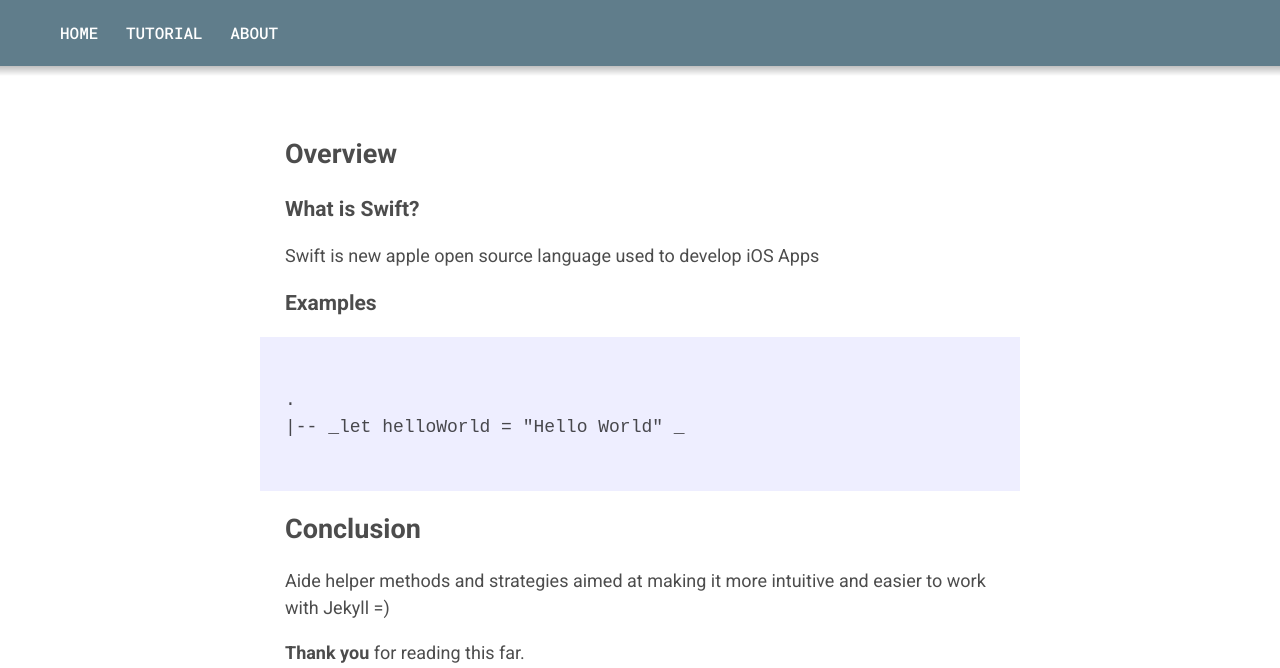
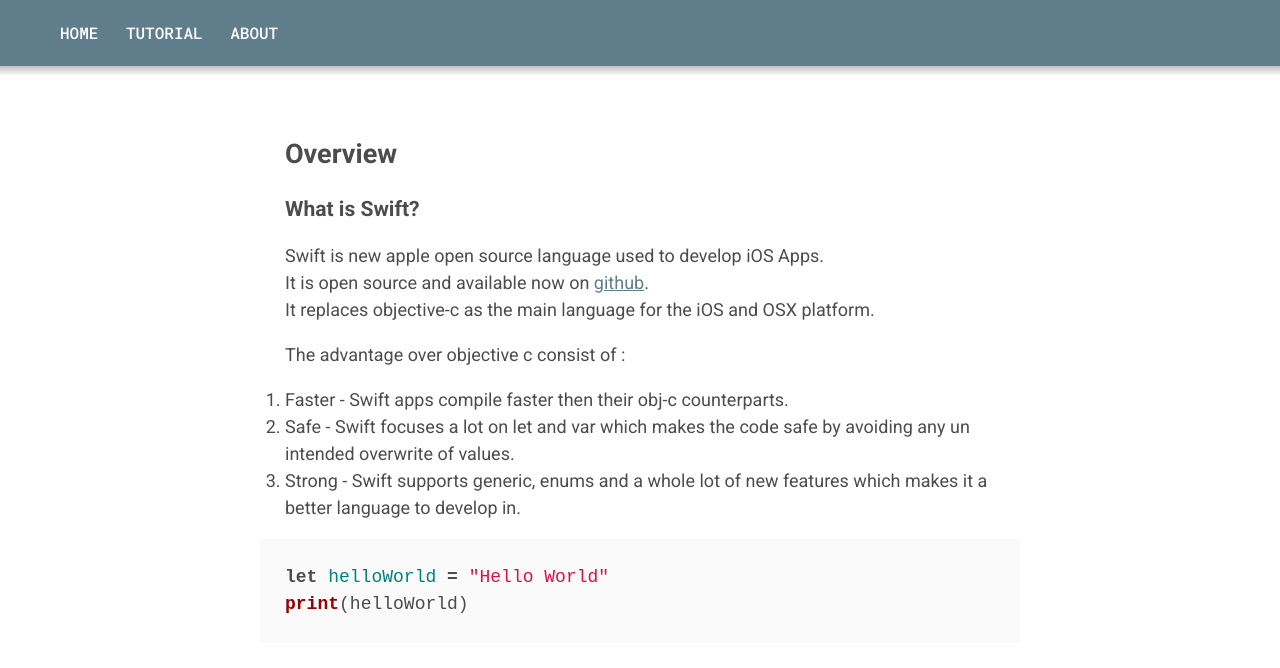
Before and after one commit to Shubhank101/iOSAndroidChaosOverFlow, a Jekyll site: the page built from _posts/2016-05-12-hello-swift.md, in a window 1280 px wide and 1400 px high, scrolled down 247 px. Shown: the top 668 px of the window. Built offline with Jekyll 4.4.1, drawn with Linux system fonts in a browser that asks for light colours; some of the changed text lies outside the part shown.

Commit message:
Updating Swift tutorial

```diff
--- a/_posts/2016-05-12-hello-swift.md
+++ b/_posts/2016-05-12-hello-swift.md
@@ -10,14 +10,42 @@
 
 ### What is Swift?
 
-Swift is new apple open source language used to develop iOS Apps
-### Examples
+Swift is new apple open source language used to develop iOS Apps.
+It is open source and available now on [github](https://github.com/apple/swift).
+It replaces objective-c as the main language for the iOS and OSX platform.
+
+The advantage over objective c consist of :
+
+ 1. Faster - Swift apps compile faster then their obj-c counterparts.
+ 2. Safe   - Swift focuses a lot on let and var which makes the code safe by avoiding any un intended overwrite of values.
+ 3. Strong - Swift supports generic, enums and a whole lot of new features which makes it a better language to develop in.
+
+
+{% highlight swift %}
+let helloWorld = "Hello World"
+print(helloWorld)
+{% endhighlight %}
+
+## First Project
+
+1) Open Xcode and create a new playground
+We will be using the playground to learn basic swift before progressing on to make a app.
+Go ahead create a new playground from the File->New option.
+First screen shall look like this
+![Playground](http://i.imgur.com/QOSeJQV.jpg)
+
+Replace the contents with the following
+
+{% highlight swift %}
+
+// this is a let variable which is constanct and cant be changed once after initialized
+let helloWorld = "Hello World"
+
+var anotherVar = "This is another variable whose value can be changed"
+{% endhighlight %}
 
 
 
-    .
-    |-- _let helloWorld = "Hello World"
-_
 
 ## Conclusion
 
--- a/_sass/vendor/_syntax-highlighting.scss
+++ b/_sass/vendor/_syntax-highlighting.scss
@@ -8,7 +8,8 @@
   background: $c__light-grey;
 
   .highlighter-rouge & {
-    background: #eef;
+    background: #607D8B;
+    color:white;
   }
 
     .c     { color: #998; font-style: italic } // Comment
```
Also changed, not shown: other parts of _posts/2016-05-12-hello-swift.md (+1 -1 lines).
